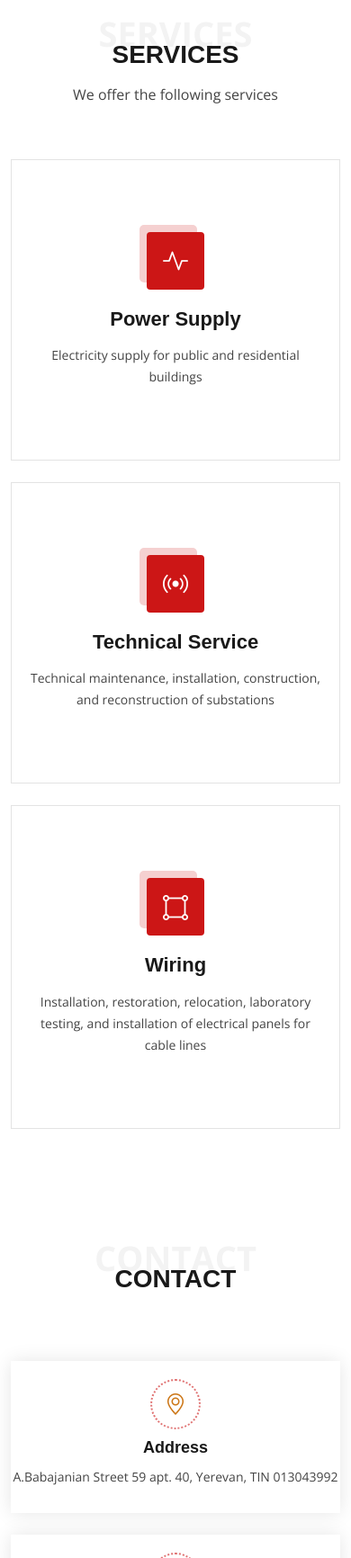
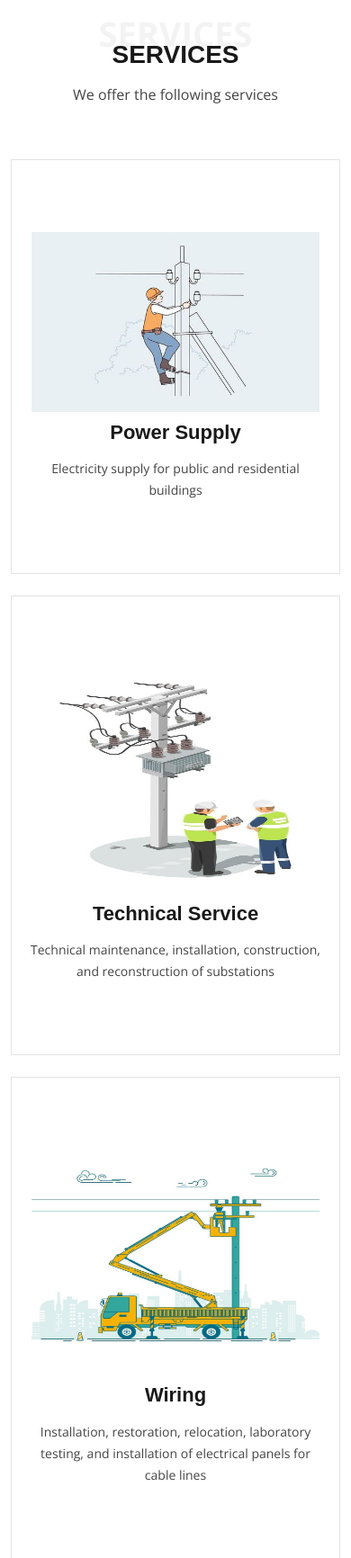
Before and after one commit to Frogleim/energoshin, a Flask app: page / in a window 390 px wide. Shown: the part 2400-4132 px from the top of the page at 90% size. Run offline with Flask 3, Linux system fonts and the light colour scheme; some libraries are stand-ins or nearby versions.

Commit message:
UI update

```diff
--- a/app.py
+++ b/app.py
@@ -54,4 +54,5 @@ def get_ipv4_address():
 
 if __name__ == '__main__':
     ip = get_ipv4_address()
-    app.run(host=ip, debug=True)
+    TEST_IP = '0.0.0.0'
+    app.run(host=TEST_IP,port=5050, debug=True)
--- a/static/assets/css/main.css
+++ b/static/assets/css/main.css
@@ -22,7 +22,7 @@
   --background-color: #ffffff; /* Background color for the entire website, including individual sections */
   --default-color: #444444; /* Default color used for the majority of the text content across the entire website */
   --heading-color: #191919; /* Color for headings, subheadings and title throughout the website */
-  --accent-color: #cc1616; /* Accent color that represents your brand on the website. It's used for buttons, links, and other elements that need to stand out */
+  --accent-color: #cc7616; /* Accent color that represents your brand on the website. It's used for buttons, links, and other elements that need to stand out */
   --surface-color: #ffffff; /* The surface color is used as a background of boxed elements within sections, such as cards, icon boxes, or other elements that require a visual separation from the global background. */
   --contrast-color: #ffffff; /* Contrast color for text, ensuring readability against backgrounds of accent, heading, or default colors. */
 }
@@ -402,6 +402,13 @@ h6 {
   .navmenu .active:focus {
     color: var(--nav-dropdown-hover-color);
   }
+
+  .service-image {
+    width: 100%;
+    height: auto;
+    max-height: 200px;
+    object-fit: cover;
+}
 
   .navmenu .active i,
   .navmenu .active:focus i {
--- a/templates/index.html
+++ b/templates/index.html
@@ -159,10 +159,8 @@
                 <div class="row gy-4">
 
                     <div class="col-lg-4 col-md-6" data-aos="fade-up" data-aos-delay="100">
-                        <div class="service-item  position-relative">
-                            <div class="icon">
-                                <i class="bi bi-activity"></i>
-                            </div>
+                        <div class="service-item position-relative">
+                            <img src="{{url_for('static', filename='assets/img/card_2.jpg')}}" alt="Service Image" style="width: 320px; height: 200px;">
                             <a href="#" class="stretched-link">
                                 <h3>{{ _('Power Supply') }}</h3>
                             </a>
@@ -172,9 +170,7 @@
 
                     <div class="col-lg-4 col-md-6" data-aos="fade-up" data-aos-delay="200">
                         <div class="service-item position-relative">
-                            <div class="icon">
-                                <i class="bi bi-broadcast"></i>
-                            </div>
+                            <img src="{{url_for('static', filename='assets/img/card_1.jpg')}}" alt="Service Image" style="width: 320px; height: 250px;">
                             <a href="#" class="stretched-link">
                                 <h3>{{ _('Technical Service') }}</h3>
                             </a>
@@ -184,15 +180,14 @@
 
                     <div class="col-lg-4 col-md-6" data-aos="fade-up" data-aos-delay="300">
                         <div class="service-item position-relative">
-                            <div class="icon">
-                                <i class="bi bi-bounding-box-circles"></i>
-                            </div>
+                            <img src="{{url_for('static', filename='assets/img/card_3.jpg')}}" alt="Service Image" style="width: 320px; height: 250px;">
                             <a href="#" class="stretched-link">
                                 <h3>{{ _('Wiring') }}</h3>
                             </a>
                             <p>{{ _('Installation, restoration, relocation, laboratory testing, and installation of electrical panels for cable lines') }}</p>
                         </div>
-                    </div>
+                    </div><!-- End Service Item -->
+
 
 
                 </div>
```
Also changed, not shown: static/assets/img/card_1.jpg (added), static/assets/img/card_2.jpg (added), static/assets/img/card_3.jpg (added), 4 other files.
